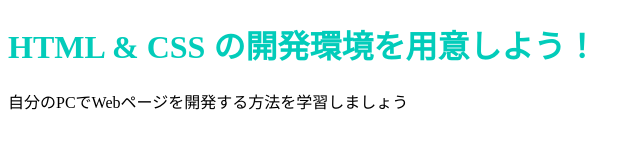
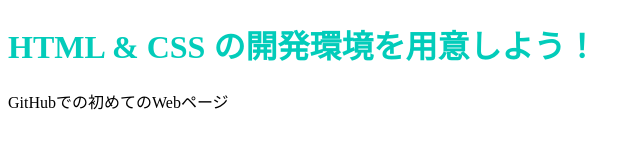
Before and after one commit to bob201811/sample, a plain HTML site: page index.html in a window 1280 px wide. Shown: the whole page, without its empty margins (0-640 px from the left). Drawn offline with Linux system fonts and the light colour scheme.

Commit message:
Update index.html

```diff
--- a/index.html
+++ b/index.html
@@ -7,6 +7,6 @@
   </head>
   <body>
     <h1 class="title">HTML & CSS の開発環境を用意しよう！</h1>
-    <p>自分のPCでWebページを開発する方法を学習しましょう</p>
+    <p>GitHubでの初めてのWebページ</p>
   </body>
 </html>
```
